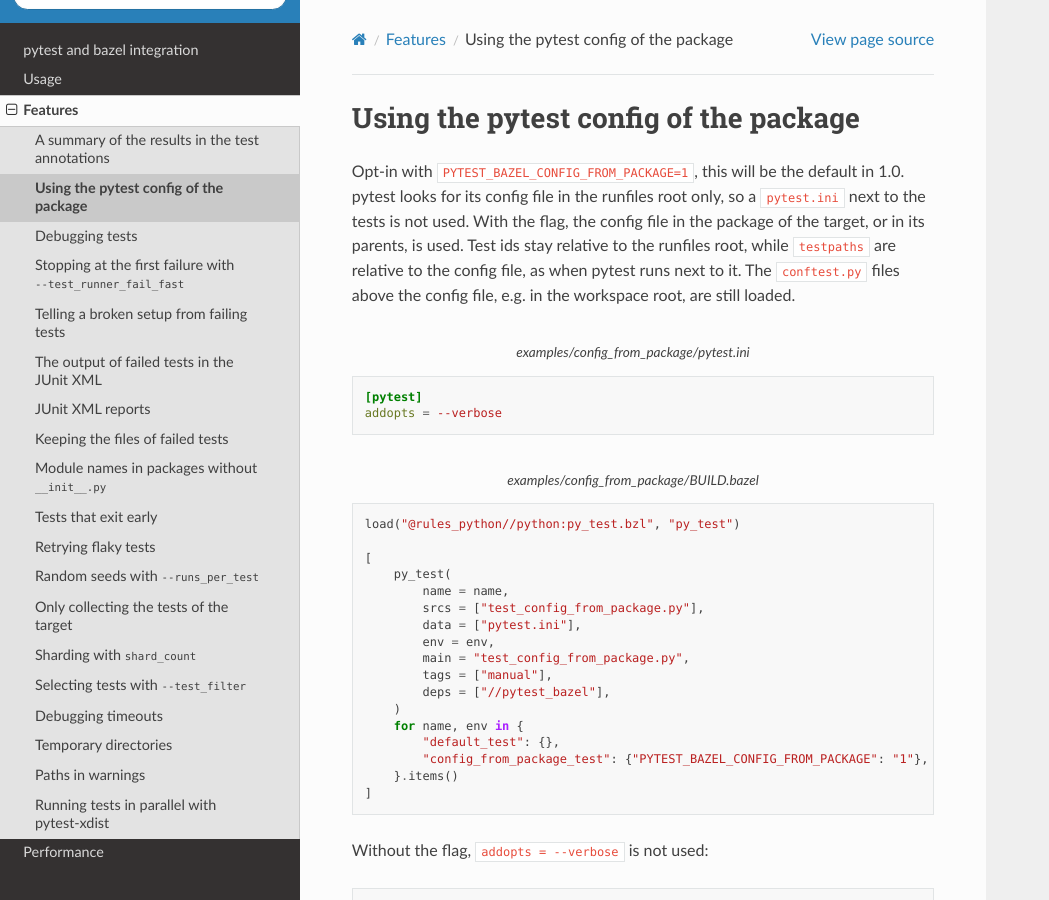
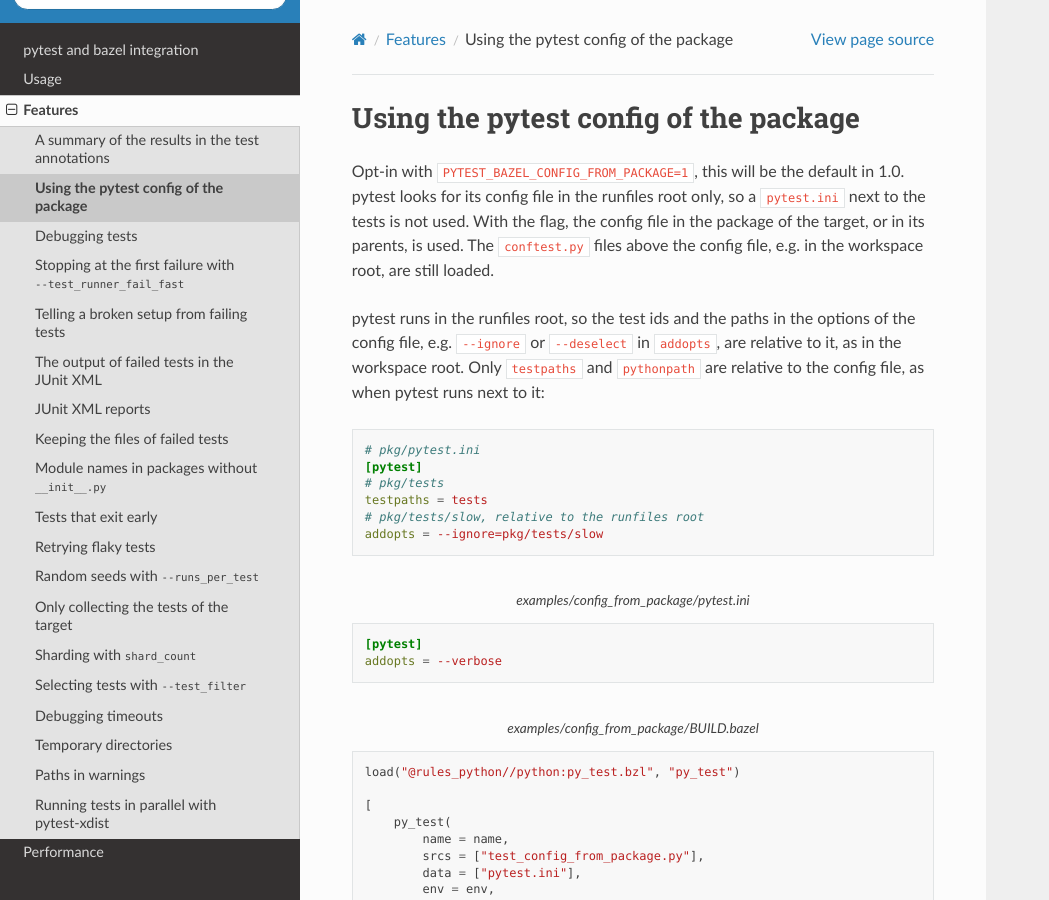
Before and after one commit to aignas/pytest-bazel, a Sphinx documentation site: the page built from docs/features/config-from-package.md, in a window 1280 px wide and 900 px high. Shown: the whole window, without its empty margins (0-1049 px from the left). Built offline with Sphinx 7.4.7 and the Read the Docs theme 3.1.0, drawn with Linux system fonts in a browser that asks for light colours; pages that are not in the unit, such as notebooks, are missing from menus.

Commit message:
docs: say which paths of a package config are relative to it (#118)
With PYTEST_BAZEL_CONFIG_FROM_PACKAGE, `testpaths` are relative to the
config file of the package, but other paths in it, e.g. `--ignore` in
`addopts`, are relative to the runfiles root, where pytest runs.
Document that, with an example, as it is what 1.0 keeps.

````diff
--- a/docs/features/config-from-package.md
+++ b/docs/features/config-from-package.md
@@ -14,10 +14,22 @@ pytest_bazel_examples:
 Opt-in with `PYTEST_BAZEL_CONFIG_FROM_PACKAGE=1`, this will be the default in
 1.0. pytest looks for its config file in the runfiles root only, so a
 `pytest.ini` next to the tests is not used. With the flag, the config file in
-the package of the target, or in its parents, is used. Test ids stay
-relative to the runfiles root, while `testpaths` are relative to the config
-file, as when pytest runs next to it. The `conftest.py` files above the config
-file, e.g. in the workspace root, are still loaded.
+the package of the target, or in its parents, is used. The `conftest.py` files
+above the config file, e.g. in the workspace root, are still loaded.
+
+pytest runs in the runfiles root, so the test ids and the paths in the options
+of the config file, e.g. `--ignore` or `--deselect` in `addopts`, are relative
+to it, as in the workspace root. Only `testpaths` and `pythonpath` are relative
+to the config file, as when pytest runs next to it:
+
+```ini
+# pkg/pytest.ini
+[pytest]
+# pkg/tests
+testpaths = tests
+# pkg/tests/slow, relative to the runfiles root
+addopts = --ignore=pkg/tests/slow
+```
 
 <!-- source: examples/config_from_package/pytest.ini -->
 ```{code-block} ini
````
